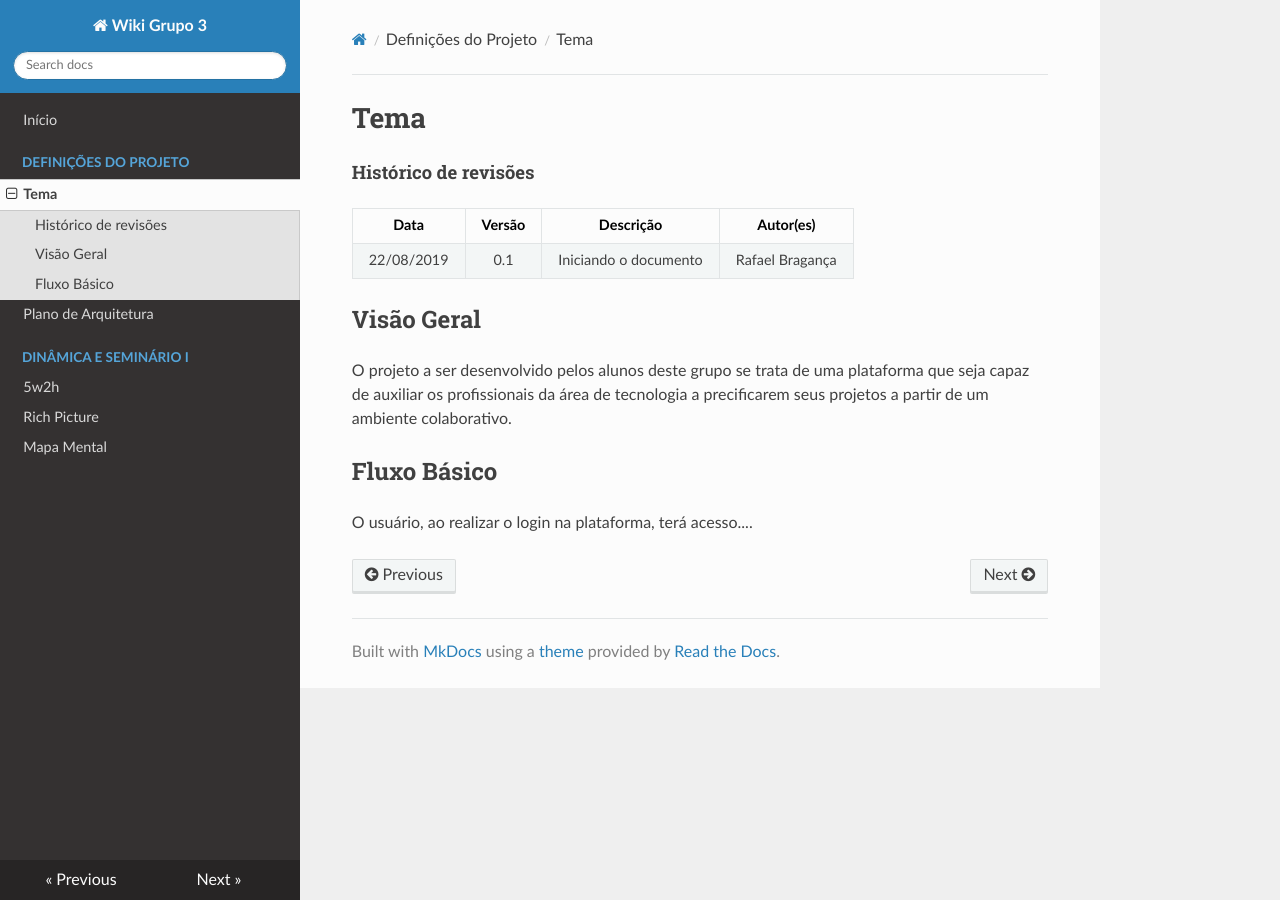
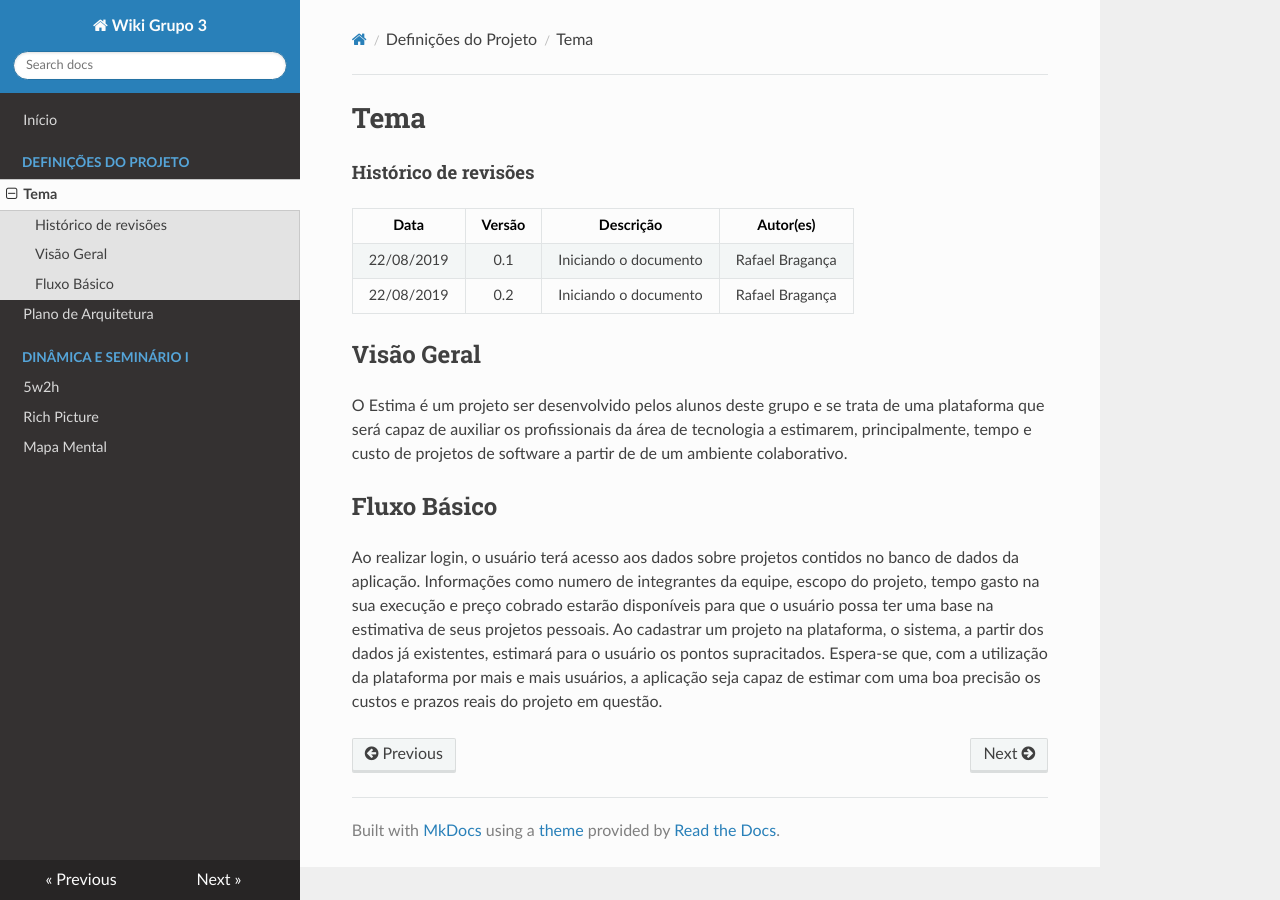
Before and after one commit to desenho-2019/Wiki, an MkDocs documentation site: the page built from docs/definicoes/tema.md, in a window 1280 px wide. Built offline with MkDocs 1.6.1, drawn with Linux system fonts in a browser that asks for light colours; nearby versions of some CDN libraries.

Commit message:
updated tema.md

```diff
--- a/docs/definicoes/tema.md
+++ b/docs/definicoes/tema.md
@@ -4,11 +4,22 @@
 |   Data   |  Versão  |        Descrição       |          Autor(es)          |
 |:--------:|:--------:|:----------------------:|:---------------------------:|
 |22/08/2019|   0.1    | Iniciando o documento       |  Rafael Bragança   |
+|22/08/2019|   0.2    | Iniciando o documento       |  Rafael Bragança   |
 
 ## Visão Geral
 
-O projeto a ser desenvolvido pelos alunos deste grupo se trata de uma plataforma que seja capaz de auxiliar os profissionais da área de tecnologia a precificarem seus projetos a partir de um ambiente colaborativo.
+O Estima é um projeto ser desenvolvido pelos alunos deste grupo e se trata de uma
+plataforma que será capaz de auxiliar os profissionais da área de tecnologia a
+estimarem, principalmente, tempo e custo de projetos de software a partir
+de de um ambiente colaborativo.
 
 ## Fluxo Básico
 
-O usuário, ao realizar o login na plataforma, terá acesso....
+Ao realizar login, o usuário terá acesso aos dados sobre projetos contidos no
+banco de dados da aplicação. Informações como numero de integrantes da equipe,
+escopo do projeto, tempo gasto na sua execução e preço cobrado estarão disponíveis
+para que o usuário possa ter uma base na estimativa de seus projetos pessoais.
+Ao cadastrar um projeto na plataforma, o sistema, a partir dos dados já existentes,
+estimará para o usuário os pontos supracitados. Espera-se que, com a utilização da
+plataforma por mais e mais usuários, a aplicação seja capaz de estimar com uma boa
+precisão os custos e prazos reais do projeto em questão.
```
Also changed, not shown: site/index.html, 1 other file.
